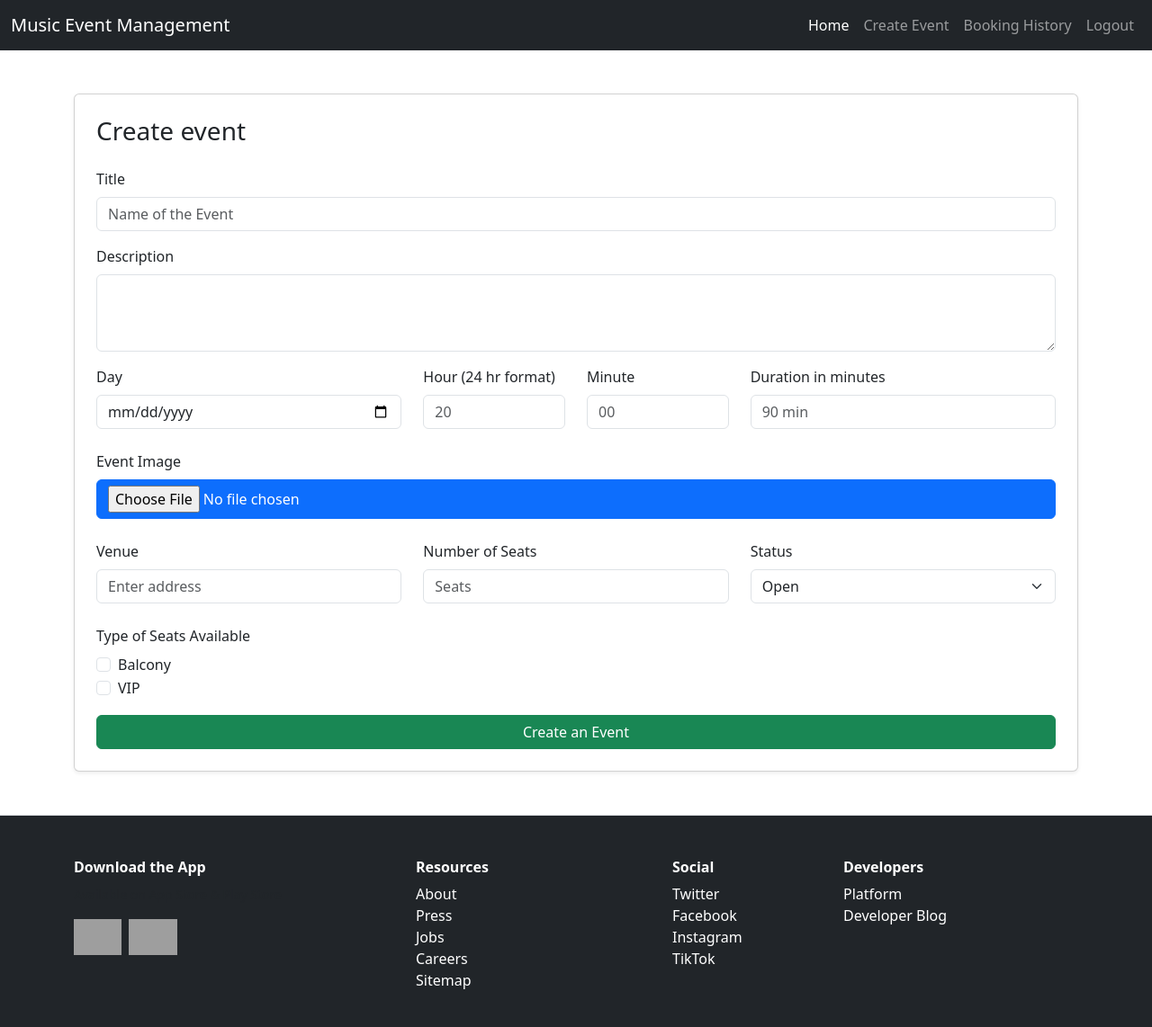
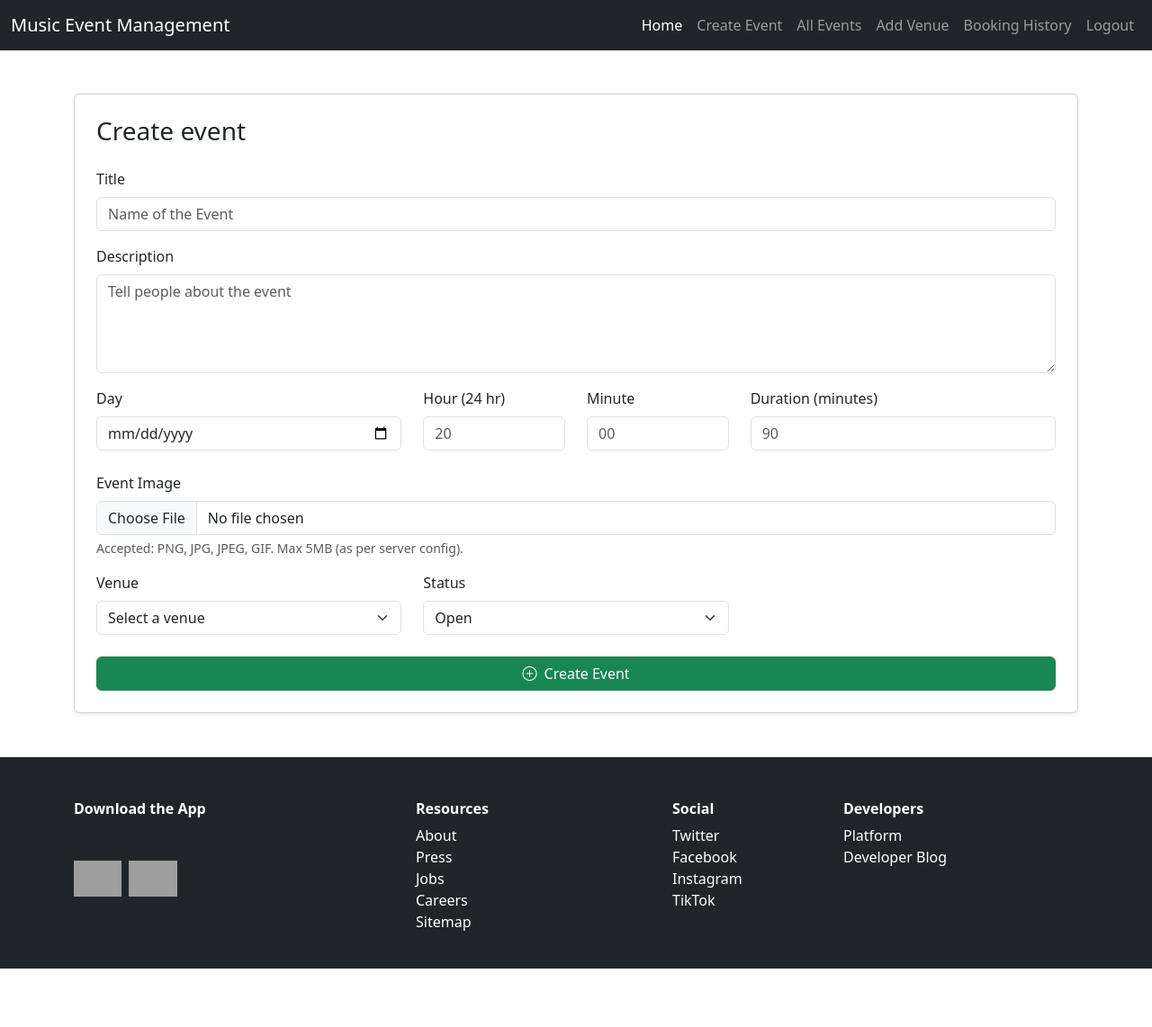
Before and after one commit to jennpier/assessment-2, a Flask app: page /create-event in a window 1280 px wide. Shown: the whole page at 90% size. After the commit the page ends 1077 px from the top, so only its background shows below. Run offline with Flask 3, Linux system fonts and the light colour scheme; a user stored in the database is signed in; some libraries are stand-ins or nearby versions; grey boxes are pictures that could not be loaded.

Commit message:
Add Event / View All Event / Add Venue Added

```diff
--- a/a2_group23/website/auth.py
+++ b/a2_group23/website/auth.py
@@ -34,8 +34,6 @@ def login():
     return render_template('user.html', form=login_form, heading='Login')
 
 
-
-
 @auth_bp.route('/register', methods=['GET', 'POST'])
 def register():
     form = RegisterForm()
--- a/a2_group23/website/templates/create-event.html
+++ b/a2_group23/website/templates/create-event.html
@@ -12,7 +12,8 @@
     <link href="https://cdn.jsdelivr.net/npm/bootstrap@5.3.8/dist/css/bootstrap.min.css" rel="stylesheet" integrity="sha384-sRIl4kxILFvY47J16cr9ZwB07vP4J8+LH7qKQnuqkuIAvNWLzeN8tE5YBujZqJLB" crossorigin="anonymous">
 
     <!-- Custom CSS -->
-    <link rel="stylesheet" href="static/style/style.css">
+    <link rel="stylesheet" href="{{ url_for('static', filename='style/style.css') }}">
+
   </head>
   <body>
 
@@ -22,83 +23,90 @@
       <div class="card p-4 shadow-sm">
         <h3 class="mb-4">Create event</h3>
 
+        <form method="POST" enctype="multipart/form-data" action="{{ url_for('main.create_event') }}">
+          {# If you enabled Flask-WTF CSRFProtect, this will inject a hidden token #}
+          {% if csrf_token is defined %}{{ csrf_token() }}{% endif %}
+
+          <!-- Title -->
           <div class="mb-3">
-          <label class="form-label">Title</label>
-          <div class="input-group">
-            <input type="text" class="form-control" placeholder="Name of the Event">
+            <label for="title" class="form-label">Title</label>
+            <input id="title" name="title" type="text" class="form-control" placeholder="Name of the Event" required>
           </div>
 
-          <label class="form-label mt-3">Description</label>
-          <div class="input-group">
-            <textarea class="form-control" rows="3"> </textarea>
+          <!-- Description -->
+          <div class="mb-3">
+            <label for="description" class="form-label">Description</label>
+            <textarea id="description" name="description" class="form-control" rows="4" placeholder="Tell people about the event" required></textarea>
+          </div>
+
+          <!-- Date & Time & Duration -->
+          <div class="row mb-3">
+            <div class="col-md-4 mb-2">
+              <label for="day" class="form-label">Day</label>
+              <input id="day" name="day" type="date" class="form-control" required>
+            </div>
+
+            <div class="col-md-2 mb-2">
+              <label for="hour" class="form-label">Hour (24 hr)</label>
+              <input id="hour" name="hour" type="number" min="0" max="23" class="form-control" placeholder="20" required>
+            </div>
+
+            <div class="col-md-2 mb-2">
+              <label for="minute" class="form-label">Minute</label>
+              <input id="minute" name="minute" type="number" min="0" max="59" class="form-control" placeholder="00" required>
+            </div>
+
+            <div class="col-md-4 mb-2">
+              <label for="duration" class="form-label">Duration (minutes)</label>
+              <input id="duration" name="duration" type="number" min="1" class="form-control" placeholder="90">
             </div>
           </div>
 
+          <!-- Image -->
+          <div class="mb-3">
+            <label for="image" class="form-label">Event Image</label>
+            <input id="image" name="image" type="file" class="form-control" accept=".png,.jpg,.jpeg,.gif">
+            <div class="form-text">Accepted: PNG, JPG, JPEG, GIF. Max 5MB (as per server config).</div>
+          </div>
+
+          <!-- Venue & Capacity & Status -->
           <div class="row mb-3">
             <div class="col-md-4 mb-2">
-            <label class="form-label">Day</label>
-            <input type="date" class="form-control">
+              <label for="venue_id" class="form-label">Venue</label>
+              <select id="venue_id" name="venue_id" class="form-select" required>
+                <option value="" disabled selected>Select a venue</option>
+                {% for v in venues %}
+                  <option value="{{ v.id }}">{{ v.name }} — {{ v.location }} ({{ v.num_of_capacity }} seats)</option>
+                {% endfor %}
+              </select>
             </div>
 
-          <div class="col-md-2 mb-2">
-            <label class="form-label">Hour (24 hr format)</label>
-            <input type="number" class="form-control" placeholder="20">
-          </div>
-
-           <div class="col-md-2 mb-2">
-            <label class="form-label">Minute</label>
-            <input type="number" class="form-control" placeholder="00">
+            <!-- <div class="col-md-4 mb-2">
+              <label for="venue_location" class="form-label">Venue Address</label>
+              <input id="venue_location" name="venue_location" type="text" class="form-control" placeholder="Enter address" required>
             </div>
 
             <div class="col-md-4 mb-2">
-            <label class="form-label">Duration in minutes</label>
-            <input type="text" class="form-control" placeholder="90 min">
-          </div>
-        </div>
+              <label for="seats" class="form-label">Number of Seats</label>
+              <input id="seats" name="seats" type="number" min="1" class="form-control" placeholder="Seats" required>
+            </div> -->
 
-        <div class="mb-3">
-            <label class="form-label">Event Image</label>
-            <div class="d-flex align-items-center mb-2">
-                <input type="file" class="btn btn-primary w-100 submit-button upload-button"></button>
-            </div>
-        </div>
-
-        <div class="row mb-3">
             <div class="col-md-4 mb-2">
-                <label class="form-label">Venue</label>
-                <input type="text" class="form-control" placeholder="Enter address">
-            </div>
-            <div class="col-md-4 mb-2">
-                <label class="form-label">Number of Seats</label>
-                <input type="text" class="form-control" placeholder="Seats">
-            </div>
-            <div class="col-md-4 mb-2">
-                <label class="form-label">Status</label>
+              <label for="status" class="form-label">Status</label>
               <select class="form-select" id="status" name="status">
                 <option value="Open">Open</option>
                 <option value="Inactive">Inactive</option>
                 <option value="Sold Out">Sold Out</option>
                 <option value="Cancelled">Cancelled</option>
               </select>
-                <!-- <div class="input-group">
-                    <input type="text" class="form-control" placeholder="Seats">
-                </div> -->
             </div>
           </div>
 
-        <div class="mb-3">
-            <label class="form-label">Type of Seats Available</label>
-            <div class="form-check">
-                <input class="form-check-input" type="checkbox" id="seatBalcony" value="Balcony">
-                <label class="form-check-label" for="seatBalcony">Balcony</label>
-            </div>
-            <div class="form-check">
-                <input class="form-check-input" type="checkbox" id="seatVIP" value="VIP">
-                <label class="form-check-label" for="seatVIP">VIP</label>
-            </div>
-        </div>
-
-        <button class="btn btn-success w-100">Create an Event</button>
+          <button class="btn btn-success w-100" type="submit">
+            <i class="bi bi-plus-circle me-1"></i>
+            Create Event
+          </button>
+        </form>
       </div>
     </div>
 
--- a/a2_group23/website/templates/navbar.html
+++ b/a2_group23/website/templates/navbar.html
@@ -21,6 +21,12 @@
                 <a class="nav-link" href="{{ url_for('main.create_event') }}">Create Event</a>
             </li>
             <li class="nav-item">
+                <a class="nav-link" href="{{ url_for('main.events') }}">All Events</a>
+            </li>
+            <li class="nav-item">
+                <a class="nav-link" href="{{ url_for('main.venues') }}">Add Venue</a>
+            </li>
+            <li class="nav-item">
                 <a class="nav-link" href="#">Booking History</a>
             </li>
 
--- a/a2_group23/website/views.py
+++ b/a2_group23/website/views.py
@@ -1,4 +1,11 @@
-from flask import Blueprint, render_template
+from flask import Blueprint, render_template, request, redirect, url_for, flash, current_app
+from flask_login import login_required, current_user
+from werkzeug.utils import secure_filename
+from datetime import datetime
+import os, uuid, json
+
+from . import db
+from .models import Event, Venue, Category
 
 main_bp = Blueprint('main', __name__)
 
@@ -7,6 +14,118 @@ def index():
     return render_template("Index.html")
 
 
-@main_bp.route('/create-event')
+# THis was a route for GET method onlyy.
+# @main_bp.route('/create-event')
+# def create_event():
+#     venues = db.session.scalars(db.select(Venue).order_by(Venue.name)).all()
+#     return render_template("create-event.html", venues=venues)
+
+@main_bp.route("/events", methods=["GET"])
+@login_required
+def events():
+    items = db.session.scalars(db.select(Event).order_by(Event.time.desc())).all()
+    return render_template("all_events.html", events=items)
+
+
+@main_bp.route("/venues", methods=["GET", "POST"])
+@login_required
+def venues():
+    if request.method == "POST":
+        name = (request.form.get("name") or "").strip()
+        location = (request.form.get("location") or "").strip()
+        capacity = int(request.form.get("capacity") or 0)
+
+        if not name or not location or capacity <= 0:
+            flash("Please fill all fields correctly.", "warning")
+            return redirect(url_for("main.venues"))
+
+        existing = db.session.scalar(
+            db.select(Venue).where(Venue.name == name, Venue.location == location)
+        )
+        if existing:
+            flash("That venue already exists.", "info")
+            return redirect(url_for("main.venues"))
+
+        venue = Venue(
+            id=f"V-{uuid.uuid4().hex[:8]}",
+            name=name,
+            location=location,
+            num_of_capacity=capacity,
+        )
+        db.session.add(venue)
+        db.session.commit()
+        flash("Venue added.", "success")
+        return redirect(url_for("main.venues"))
+
+    venues = db.session.scalars(db.select(Venue).order_by(Venue.name)).all()
+    return render_template("add-venue.html", venues=venues)
+
+
+
+@main_bp.route("/create-event", methods=["GET", "POST"])
+@login_required
 def create_event():
-    return render_template("create-event.html")
+    if request.method == "POST":
+        title = request.form.get("title", "").strip()
+        description = request.form.get("description", "").strip()
+        day = request.form.get("day", "").strip()
+        hour = int(request.form.get("hour") or 0)
+        minute = int(request.form.get("minute") or 0)
+        duration = int(request.form.get("duration") or 0)
+        status = request.form.get("status") or "Open"
+        seat_types = request.form.getlist("seat_types")
+
+        try:
+            date_obj = datetime.strptime(day, "%Y-%m-%d")
+            event_dt = date_obj.replace(hour=hour, minute=minute, second=0, microsecond=0)
+        except Exception:
+            flash("Invalid date/time format.", "danger")
+            return redirect(url_for("main.create_event"))
+
+        image_file = request.files.get("image")
+        image_filename = None
+        if image_file and image_file.filename:
+            ext = image_file.filename.rsplit(".", 1)[-1].lower()
+            if ext not in {"jpg", "jpeg", "png", "gif"}:
+                flash("Unsupported image type.", "warning")
+                return redirect(url_for("main.create_event"))
+            safe_name = secure_filename(image_file.filename)
+            new_name = f"{uuid.uuid4().hex[:8]}_{safe_name}"
+            save_path = os.path.join(current_app.config["UPLOAD_FOLDER"], new_name)
+            image_file.save(save_path)
+            image_filename = new_name
+
+        category = db.session.scalar(
+            db.select(Category).where(Category.category_name == "General")
+        )
+        if not category:
+            category = Category(category_name="General", description="Default")
+            db.session.add(category)
+            db.session.flush()
+
+        venue_id = request.form.get("venue_id")
+        venue = db.session.get(Venue, venue_id)
+        if not venue:
+            flash("Select a valid venue.", "warning")
+            return redirect(url_for("main.create_event"))
+
+        event = Event(
+            title=title,
+            description=description,
+            time=event_dt,
+            image=image_filename,
+            status=status,
+            duration_minutes=duration or None,
+            seat_types=json.dumps(seat_types) if seat_types else None,
+            owner_id=current_user.id,
+            category_id=category.id,
+            venue_id=venue.id,
+        )
+
+        db.session.add(event)
+        db.session.commit()
+        flash("Event created successfully!", "success")
+        return redirect(url_for("main.events"))  # change to your events list page
+
+    venues = db.session.scalars(db.select(Venue).order_by(Venue.name)).all()
+    return render_template("create-event.html", venues=venues)
```
Also changed, not shown: a2_group23/website/__init__.py (+13 -0 lines), a2_group23/website/models.py (+6 -2 lines), a2_group23/website/templates/add-venue.html (added, +86 -0 lines), a2_group23/website/templates/all_events.html (added, +65 -0 lines), a2_group23/instance/sitedata.sqlite, a2_group23/website/static/images/916d90fa_Untitled-1.jpg (added), a2_group23/website/static/images/eb8446ba_gantt.png (added), a2_group23/website/static/images/f1ee50ee_gantt.png (added). Lines whose indentation alone changed are shown as unchanged.
